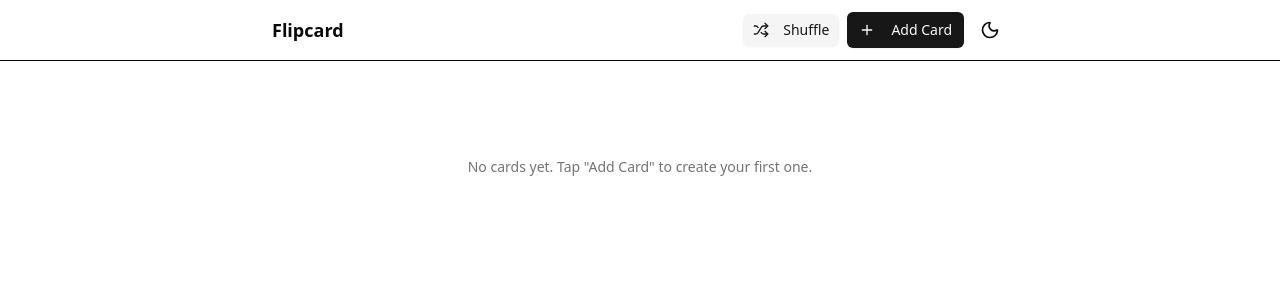
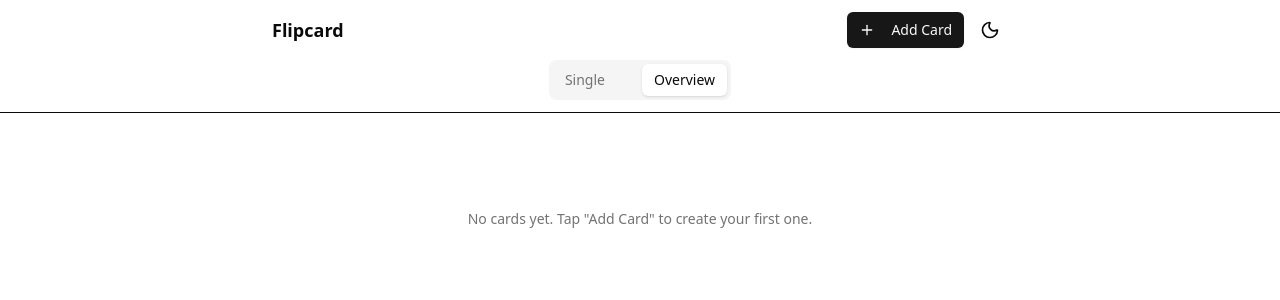
Before and after one commit to cihadaydemir/flipcard, a Next.js app: page / in a window 1280 px wide. Shown: the top 300 px of the page. Built offline with nearby package versions, Linux system fonts and the light colour scheme.

Commit message:
chore: remove legacy redirect routes

```diff
--- a/src/components/home-app.tsx
+++ b/src/components/home-app.tsx
@@ -1,12 +1,14 @@
 "use client"
 
-import { useMemo, useState } from "react"
+import { useEffect, useMemo, useState } from "react"
+import Link from "next/link"
+import { useSearchParams } from "next/navigation"
 import Flashcard from "@/components/flashcard"
 import AddCardDialog from "@/components/add-card-dialog"
 import ModeToggle from "@/components/mode-toggle"
 import { Button } from "@/components/ui/button"
 import { Badge } from "@/components/ui/badge"
-import { Shuffle } from "lucide-react"
+import { ChevronLeft, ChevronRight, Shuffle } from "lucide-react"
 import { useAllTagsQuery, useCardsQuery, useDeleteCardMutation } from "@/lib/queries"
 
 export default function HomeApp() {
@@ -15,42 +17,73 @@ export default function HomeApp() {
 	const { data: cards = [] } = useCardsQuery()
 	const { data: allTags = [] } = useAllTagsQuery()
 	const deleteMutation = useDeleteCardMutation()
+	const searchParams = useSearchParams()
+	const viewParam = searchParams.get("view")
+	const isSingle = viewParam === "single"
+	const [currentIndex, setCurrentIndex] = useState(0)
 
-	const filtered = useMemo(() => {
+	// Base filtered list (no shuffle)
+	const baseFiltered = useMemo(() => {
 		let arr = cards
 		if (selectedTags.length) {
 			arr = arr.filter((c) => c.tags?.some((t) => selectedTags.includes(t)))
 		}
-		if (shuffle) {
-			arr = [...arr]
+		return arr
+	}, [cards, selectedTags])
+
+	// Single view list (optionally shuffled)
+	const singleList = useMemo(() => {
+		if (!shuffle) return baseFiltered
+		const arr = [...baseFiltered]
 		for (let i = arr.length - 1; i > 0; i--) {
 			const j = Math.floor(Math.random() * (i + 1))
 			;[arr[i], arr[j]] = [arr[j], arr[i]]
 		}
-		}
 		return arr
-	}, [cards, selectedTags, shuffle])
+	}, [baseFiltered, shuffle])
+
+	// Keep current index in range when list changes
+	useEffect(() => {
+		setCurrentIndex((i) => (singleList.length === 0 ? 0 : Math.min(i, singleList.length - 1)))
+	}, [singleList.length])
 
 	function toggleTag(t: string) {
 		setSelectedTags((prev) => (prev.includes(t) ? prev.filter((x) => x !== t) : [...prev, t]))
 	}
 
 	return (
-		<div className="min-h-dvh flex flex-col">
+		<div className="min-h-dvh flex flex-col overflow-hidden">
 			<header className="sticky top-0 z-10 bg-background/60 backdrop-blur border-b">
 				<div className="mx-auto max-w-screen-md px-4 py-3 flex items-center justify-between gap-2">
 					<h1 className="text-lg font-semibold">Flipcard</h1>
 					<div className="flex items-center gap-2">
-						<Button
-							variant={shuffle ? "default" : "secondary"}
-							size="sm"
-							onClick={() => setShuffle((s) => !s)}
-							aria-pressed={shuffle}
-						>
-							<Shuffle className="mr-2 size-4" /> {shuffle ? "Shuffling" : "Shuffle"}
-						</Button>
 						<AddCardDialog />
 						<ModeToggle />
+					</div>
+				</div>
+				{/* Tabs */}
+				<div className="mx-auto max-w-screen-md px-4 pb-3">
+					<div className="flex justify-center">
+						<div className="inline-grid grid-cols-2 gap-1 rounded-lg bg-muted p-1">
+								<Link
+								href={{ pathname: "/", query: { view: "single" } }}
+								className={`px-3 py-1.5 rounded-md text-sm font-medium transition-colors ${
+									isSingle ? "bg-background shadow-sm" : "text-muted-foreground hover:text-foreground"
+								}`}
+								aria-current={isSingle ? "page" : undefined}
+							>
+								Single
+							</Link>
+							<Link
+								href={{ pathname: "/", query: { view: "overview" } }}
+								className={`px-3 py-1.5 rounded-md text-sm font-medium transition-colors ${
+									!isSingle ? "bg-background shadow-sm" : "text-muted-foreground hover:text-foreground"
+								}`}
+								aria-current={!isSingle ? "page" : undefined}
+							>
+								Overview
+							</Link>
+						</div>
 					</div>
 				</div>
 				{allTags.length > 0 && (
@@ -75,13 +108,68 @@ export default function HomeApp() {
 					</div>
 				)}
 			</header>
-			<main className="mx-auto max-w-screen-md w-full p-4 grid grid-cols-1 sm:grid-cols-2 gap-4">
-				{filtered.length === 0 ? (
+			<main className={`mx-auto ${isSingle ? "max-w-screen-md" : "max-w-screen-2xl"} w-full p-4`}>
+				{isSingle ? (
+					<div className="flex flex-col items-center gap-4">
+						{singleList.length === 0 ? (
+							<div className="text-center text-sm text-muted-foreground py-20">
+								No cards yet. Tap &quot;Add Card&quot; to create your first one.
+							</div>
+						) : (
+							<>
+								<Flashcard
+									key={singleList[currentIndex].id}
+									id={singleList[currentIndex].id}
+									front={singleList[currentIndex].sideA}
+									back={singleList[currentIndex].sideB}
+									tags={singleList[currentIndex].tags}
+									onDelete={async () => {
+										await deleteMutation.mutateAsync(singleList[currentIndex].id)
+									}}
+								/>
+								<div className="flex items-center gap-2">
+									<Button
+										variant="secondary"
+										size="sm"
+										onClick={() =>
+											setCurrentIndex((i) => (singleList.length ? (i - 1 + singleList.length) % singleList.length : 0))
+										}
+										aria-label="Previous card"
+									>
+										<ChevronLeft className="mr-2 size-4" /> Previous
+									</Button>
+									<Button
+										variant={shuffle ? "default" : "secondary"}
+										size="sm"
+										onClick={() => setShuffle((s) => !s)}
+										aria-pressed={shuffle}
+										aria-label="Toggle shuffle"
+									>
+										<Shuffle className="mr-2 size-4" /> {shuffle ? "Shuffling" : "Shuffle"}
+									</Button>
+									<Button
+										variant="secondary"
+										size="sm"
+										onClick={() =>
+											setCurrentIndex((i) => (singleList.length ? (i + 1) % singleList.length : 0))
+										}
+										aria-label="Next card"
+									>
+										Next <ChevronRight className="ml-2 size-4" />
+									</Button>
+								</div>
+								<div className="text-xs text-muted-foreground">{currentIndex + 1} / {singleList.length}</div>
+							</>
+						)}
+					</div>
+				) : (
+					<div className="grid grid-cols-1 sm:grid-cols-2 md:grid-cols-3 lg:grid-cols-4 gap-4">
+						{baseFiltered.length === 0 ? (
 							<div className="col-span-full text-center text-sm text-muted-foreground py-20">
 								No cards yet. Tap &quot;Add Card&quot; to create your first one.
 							</div>
 						) : (
-					filtered.map((c) => (
+							baseFiltered.map((c) => (
 								<Flashcard
 									key={c.id}
 									id={c.id}
@@ -94,6 +182,8 @@ export default function HomeApp() {
 								/>
 							))
 						)}
+					</div>
+				)}
 			</main>
 		</div>
 	)
```
Lines whose indentation alone changed are shown as unchanged.
